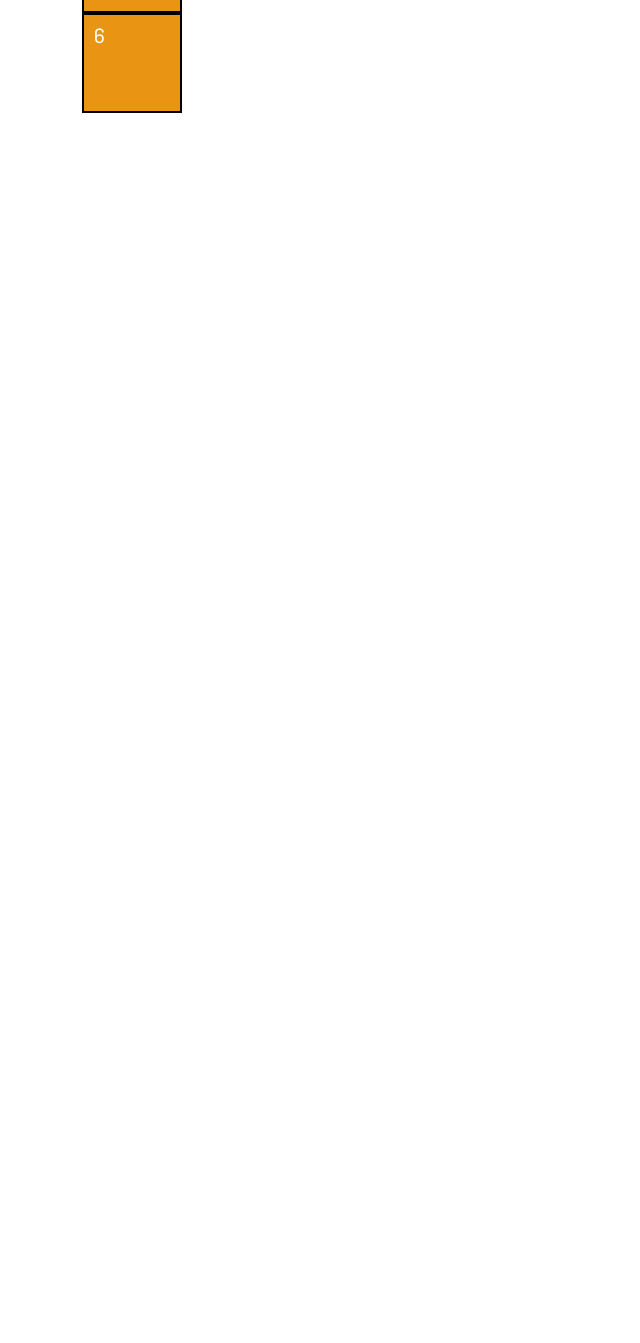
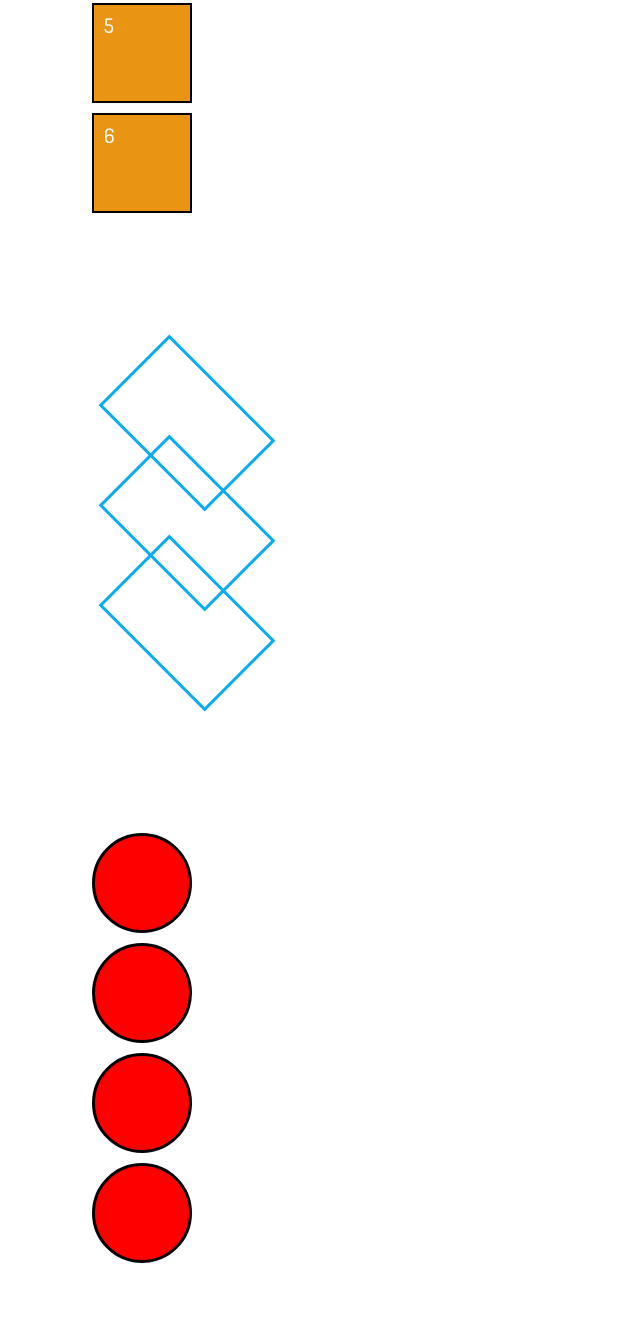
Before and after one commit to Seyfi22/CSS-HOVER, a plain HTML site: page New-Start/index.html in a window 1280 px wide. Shown: the part 517-1860 px from the top of the page, without its empty margins (0-640 px from the left). Before the commit the page ends 800 px from the top, so only its background shows below. Drawn offline with nearby package versions, Linux system fonts and the light colour scheme.

Commit message:
3sections

```diff
--- a/New-Start/_demo1.sass
+++ b/New-Start/_demo1.sass
@@ -1,7 +1,9 @@
 #demo1
+    padding: 50px 0
     .box
         margin: 30px 0
         .minibox
+            margin: 10px
             width: 100px
             height: 100px
             border: 2px solid black
--- /dev/null
+++ b/New-Start/_demo2.sass
@@ -0,0 +1,16 @@
+#demo2
+    padding: 50px 0
+    .box
+        margin: 30px
+        .minibox
+            width: 150px
+            height: 100px
+            transform: rotate(45deg)
+            border: 3px solid #09acf1
+            transition: 2s
+            &:hover
+                width: 300px
+                background: #09acf1
+                border: 5px solid black
+                border-radius: 50%
+                transform: rotate(0)
--- /dev/null
+++ b/New-Start/_demo3.sass
@@ -0,0 +1,28 @@
+#demo3
+    padding: 50px 0
+    .box
+        margin: 30px 0
+        .minibox
+            width: 100px
+            height: 100px
+            border: 3px solid black
+            background: red
+            border-radius: 50%
+            margin: 10px
+            transition: 5s
+        .mini1
+            &:hover
+                transform: translate(300px, 200px)
+                background: purple
+        .mini2
+            &:hover
+                transform: translateY(400px)
+                background: yellow
+        .mini3
+            &:hover
+                transform: translateY(-400px)
+                background: green
+        .mini4
+            &:hover
+                transform: translate(300px, -200px)
+                background: blue
--- a/New-Start/index.html
+++ b/New-Start/index.html
@@ -51,6 +51,37 @@
             </div>
         </section>
 
+        <section id="demo2">
+            <div class="container">
+                <div class="row">
+                    <div class="col-md-12">
+                        <div class="box">
+                            <div class="minibox">
+                            </div>
+                            <div class="minibox">
+                            </div>
+                            <div class="minibox">
+                            </div>
+                        </div>
+                    </div>
+                </div>
+            </div>
+        </section>
+
+        <section id="demo3">
+            <div class="container">
+                <div class="row">
+                    <div class="col-md-12">
+                        <div class="box">
+                            <div class="minibox mini1"></div>
+                            <div class="minibox mini2"></div>
+                            <div class="minibox mini3"></div>
+                            <div class="minibox mini4"></div>
+                        </div>
+                    </div>
+                </div>
+            </div>
+        </section>
     </main>
 
     <footer>
--- a/New-Start/style.sass
+++ b/New-Start/style.sass
@@ -1,2 +1,4 @@
 @import main
 @import demo1
+@import demo2
+@import demo3
```
Also changed, not shown: New-Start/style.css, 1 other file.
